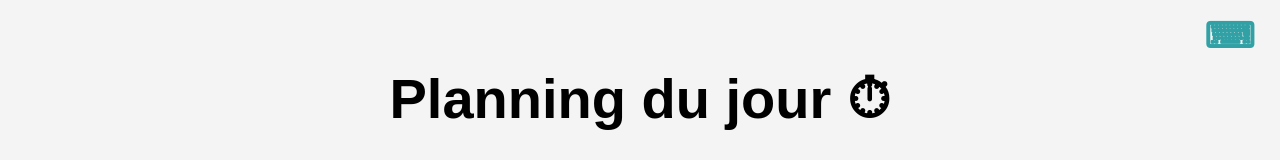
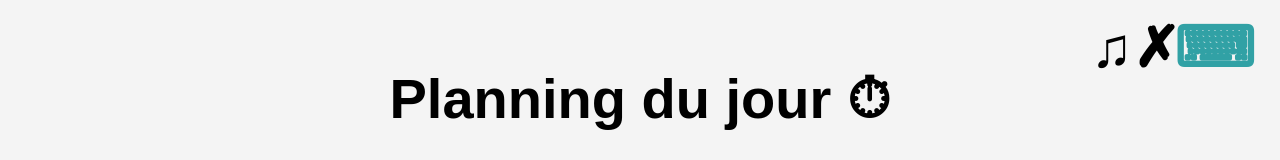
Before and after one commit to dimxpas/dimxplan, a plain HTML site: page index.html in a window 1280 px wide. Shown: the top 160 px of the page. Drawn offline with Linux system fonts and the light colour scheme.

Commit message:
Ajout du module de son avec correction des icone au top

```diff
--- a/index.html
+++ b/index.html
@@ -10,6 +10,7 @@
 
   <div class="container">
     <div id="show_all_schedule" onclick="show_schedule()" title="Planning hebdomadaire">⌨︎</div>
+    <div id="volume_btn" class="mr-3" onclick="toggleVolume()"><span id="volume_mute" title="Activer le son">♫✗</span><span id="volume_up" class="hidden" title="Couper le son">♫✓</span></div>
     <div id="all_schedule" class="hidden">
       <h1>Planning Hebdomadaire<i class="bi bi-file-earmark-text"></i></h1>
       <div class="schedule" id="schedule"></div>
--- a/src/css/style.css
+++ b/src/css/style.css
@@ -142,9 +142,17 @@ h2 {
 	position: absolute;
     right: 25px;
     top: 15px;
-	font-size : 2.2em;
+	font-size : 3.5em;
 	cursor: pointer;
 	color: #31a1a5;
+    font-weight: 600;
+}
+#volume_btn {
+	position: absolute;
+    right: 100px;
+    top: 15px;
+	font-size : 3.5em;
+	cursor: pointer;
     font-weight: 600;
 }
 .schedule {
--- a/src/js/global.js
+++ b/src/js/global.js
@@ -1,3 +1,18 @@
+const bipSound = new Audio('./src/audio/bip.mp3');
+bipSound.muted = true;
+// gestion du volume
+function toggleVolume() {
+    document.getElementById("volume_up").classList.toggle("hidden");
+    document.getElementById("volume_mute").classList.toggle("hidden");
+    bipSound.muted = !bipSound.muted;
+    bipSound.currentTime = 0;
+    bipSound.play();
+    setTimeout(() => {
+        bipSound.pause();
+        bipSound.currentTime = 0;
+    }, 500);
+}
+
 const hebdo_schedule = document.getElementById("all_schedule");
 function show_schedule() {
     hebdo_schedule.classList.toggle("hidden");
@@ -206,7 +221,7 @@ function ajouterMinuteur() {
 
     if (timeLeft <= 3
     ) {
-        document.getElementById('bip').play();
+        bipSound.play();
     }
     if (timeLeft <= 0) {
         clearInterval(minuteurInterval);
```
